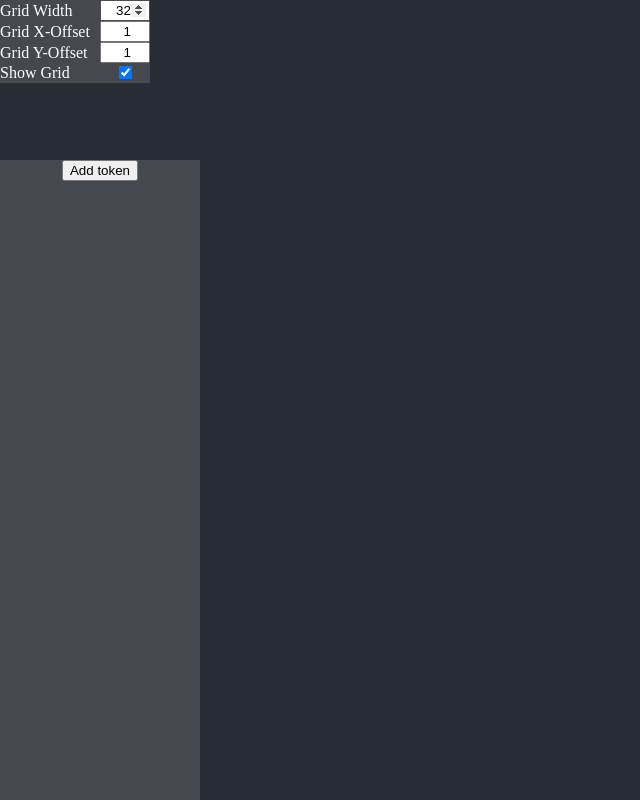
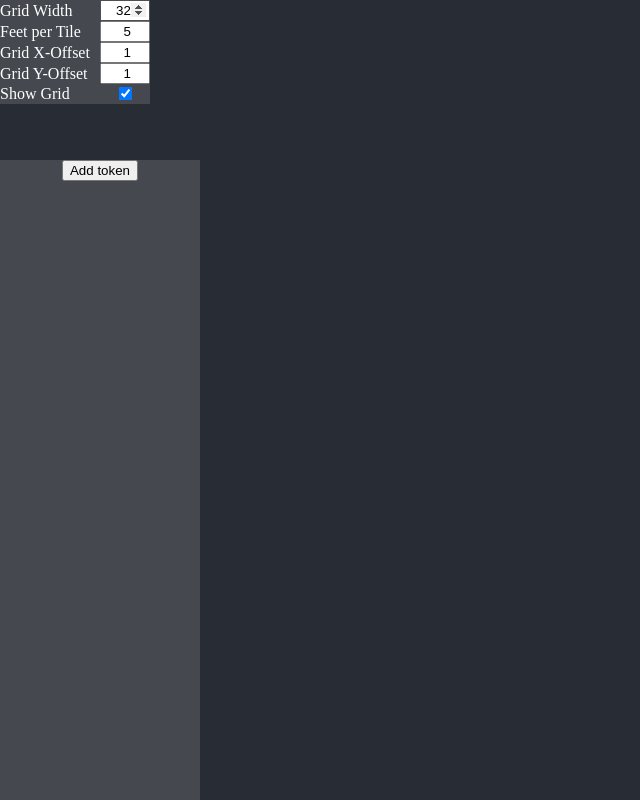
Before and after one commit to wilsonjackson/battlemap, a React (Create React App) app: page / in a window 1280 px wide. Shown: the whole page, without its empty margins (0-640 px from the left). Built offline with nearby package versions, Linux system fonts and the light colour scheme.

Commit message:
configurable feet per tile

```diff
--- a/src/components/Grid.js
+++ b/src/components/Grid.js
@@ -55,10 +55,10 @@ export default function Grid({grid}) {
         <GridLines key="y" grid={grid} orientation="Y"/>
       ]}
       {speedToken && <div className="speed-radius" style={{
-        width: grid.tileSize + grid.tileSize * (speedToken.speed / 2.5) * 2,
-        height: grid.tileSize + grid.tileSize * (speedToken.speed / 2.5) * 2,
-        left: speedToken.left - (grid.tileSize * (speedToken.speed / 2.5)),
-        top: speedToken.top - (grid.tileSize * (speedToken.speed / 2.5))
+        width: grid.tileSize + grid.tileSize * (speedToken.speed / grid.ftPerTile) * 2,
+        height: grid.tileSize + grid.tileSize * (speedToken.speed / grid.ftPerTile) * 2,
+        left: speedToken.left - (grid.tileSize * (speedToken.speed / grid.ftPerTile)),
+        top: speedToken.top - (grid.tileSize * (speedToken.speed / grid.ftPerTile))
       }}/>}
       <div ref={drop} className="grid" onClick={() => setToken(null)}
            style={{left: grid.offsetX, top: grid.offsetY, width: grid.bounds.width, height: grid.bounds.height}}>
--- a/src/components/GridController.css
+++ b/src/components/GridController.css
@@ -6,7 +6,7 @@
     font-size: 16px;
     text-align: left;
 }
-.grid-controller > label > input[type="number"],
+.grid-controller > label > input,
 .grid-controller > label > span {
     width: 50px;
 }
--- a/src/components/GridController.js
+++ b/src/components/GridController.js
@@ -7,6 +7,10 @@ export default function GridController({grid, update}) {
       <label>Grid Width
         <input type="number" value={grid.width}
                onChange={e => update({width: parseInt(e.target.value, 10)})}/>
+      </label>
+      <label>Feet per Tile
+        <input type="number" value={grid.ftPerTile}
+               onChange={e => update({ftPerTile: parseFloat(e.target.value)})}/>
       </label>
       <label>Grid X-Offset
         <input type="number" name="grid-offset-x" value={grid.offsetX}
--- a/src/hooks/useGrid.js
+++ b/src/hooks/useGrid.js
@@ -7,6 +7,7 @@ const initialState = {
   width: 32,
   height: 0,
   tileSize: 0,
+  ftPerTile: 5,
   offsetX: 1,
   offsetY: 1,
   bounds: {
@@ -24,6 +25,7 @@ export default function useGrid() {
     () => ({
       show: grid.show,
       width: grid.width,
+      ftPerTile: grid.ftPerTile,
       offsetX: grid.offsetX,
       offsetY: grid.offsetY
     }),
```
